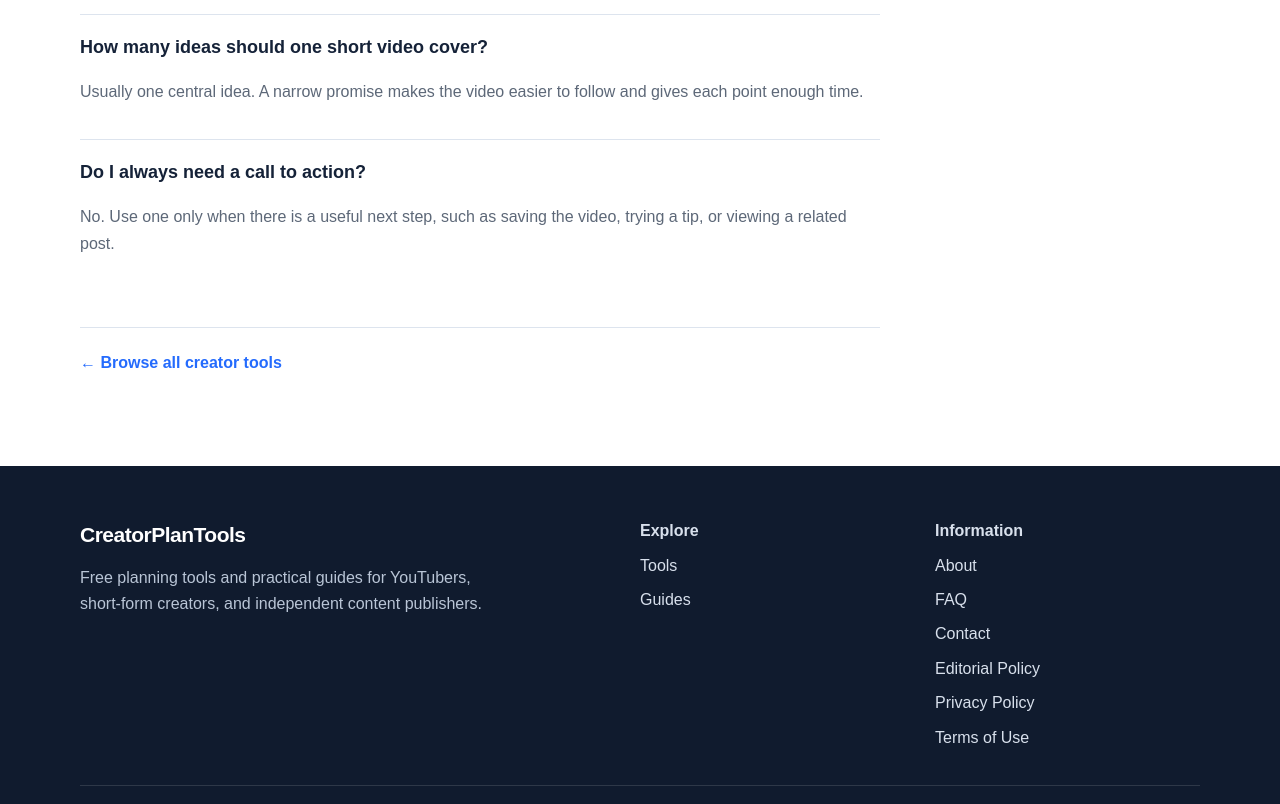
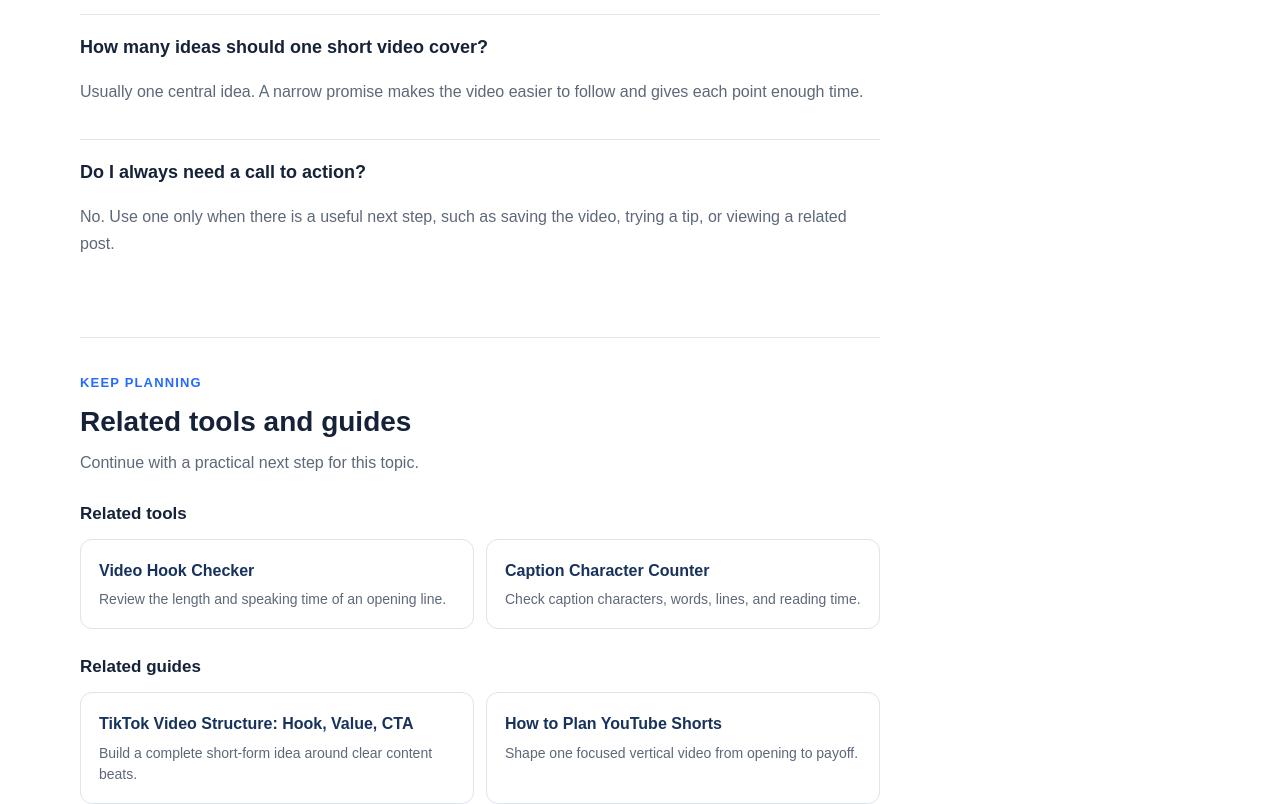
Before and after one commit to SODMAN2/creatorplantools, a Next.js app: page /tools/tiktok-video-planner in a window 1280 px wide. Shown: the part 1540-2344 px from the top of the page. Built offline with nearby package versions, Linux system fonts and the light colour scheme.

Commit message:
Add topic-specific related content links

```diff
--- a/app/globals.css
+++ b/app/globals.css
@@ -2,6 +2,11 @@
 .title-counts.hook-counts{grid-template-columns:repeat(3,1fr)}
 .hook-input{min-height:190px;resize:vertical}
 .tool-note{margin:14px 0 0;color:var(--muted);font-size:14px}
+.related-content{margin-top:46px;padding:34px 0 10px!important;border-top:1px solid var(--line)}
+.related-heading{margin-bottom:24px}.related-heading h2,.content .related-heading h2,.guide-content .related-heading h2{margin:6px 0 4px;font-size:28px}.related-heading p{margin:0;color:var(--muted)}
+.related-group{margin-top:24px}.related-group h3{margin:0 0 11px;font-size:17px}.related-grid{display:grid;grid-template-columns:repeat(2,minmax(0,1fr));gap:12px}
+.related-card{display:block;padding:18px;border:1px solid var(--line);border-radius:12px;background:#fff;transition:border-color .2s,box-shadow .2s,transform .2s}.related-card:hover{transform:translateY(-2px);border-color:#b7c9ef;box-shadow:0 8px 24px #1f355212}.related-card span{color:#17325c;font-weight:800;line-height:1.35}.related-card p,.guide-content .related-card p{margin:5px 0 0;color:var(--muted);font-size:14px;line-height:1.5}
+@media(max-width:600px){.related-content{margin-top:36px;padding-top:28px!important}.related-grid{grid-template-columns:1fr}.related-card{padding:16px}}
 @media(max-width:760px){.title-counts.hook-counts{grid-template-columns:1fr}}
 
 /* Homepage */
--- a/components/GuideLayout.js
+++ b/components/GuideLayout.js
@@ -1,4 +1,6 @@
 import Link from 'next/link';
+import RelatedContent from './RelatedContent';
+import { getRelatedForGuide } from './relatedContentData';
 
 export default function GuideLayout({ guide }) {
   return <article className="guide-page">
@@ -26,6 +28,7 @@ export default function GuideLayout({ guide }) {
           <h2>Frequently asked questions</h2>
           {guide.faqs.map(([question, answer]) => <div className="faq" key={question}><h3>{question}</h3><p>{answer}</p></div>)}
         </section>
+        <RelatedContent related={getRelatedForGuide(guide.slug)} />
         <div className="back-link"><Link href="/guides">← Browse all creator guides</Link></div>
       </div>
     </div>
--- /dev/null
+++ b/components/RelatedContent.js
@@ -0,0 +1,26 @@
+import Link from 'next/link';
+
+function RelatedGroup({ title, items }) {
+  return <div className="related-group">
+    <h3>{title}</h3>
+    <div className="related-grid">
+      {items.map((item) => <Link className="related-card" href={item.href} key={item.href}>
+        <span>{item.label}</span>
+        <p>{item.description}</p>
+      </Link>)}
+    </div>
+  </div>;
+}
+
+export default function RelatedContent({ related }) {
+  if (!related) return null;
+  return <section className="related-content" aria-labelledby="related-content-title">
+    <div className="related-heading">
+      <div className="eyebrow">Keep planning</div>
+      <h2 id="related-content-title">Related tools and guides</h2>
+      <p>Continue with a practical next step for this topic.</p>
+    </div>
+    <RelatedGroup title="Related tools" items={related.tools} />
+    <RelatedGroup title="Related guides" items={related.guides} />
+  </section>;
+}
--- a/components/ToolLayout.js
+++ b/components/ToolLayout.js
@@ -1,2 +1,5 @@
 import Link from 'next/link';
-export default function ToolLayout({eyebrow,title,intro,tool,explanation,steps,faqs,children}){return <div className="page"><div className="wrap"><nav className="breadcrumbs" aria-label="Breadcrumb"><Link href="/tools">Tools</Link><span aria-hidden="true">/</span><span>{title}</span></nav><div className="page-head"><div className="eyebrow">{eyebrow}</div><h1>{title}</h1><p className="muted">{intro}</p></div><div className="tool"><div className="panel">{tool}</div><aside className="panel"><h2>What this tool does</h2><p className="muted">{explanation}</p><p><strong>Free to use.</strong> Your entries stay in your browser and are not saved.</p></aside></div><div className="content"><h2>How to use this tool</h2><ol className="steps">{steps.map(x=><li key={x}>{x}</li>)}</ol>{children}<h2>Frequently asked questions</h2>{faqs.map(([q,a])=><div className="faq" key={q}><h3>{q}</h3><p className="muted">{a}</p></div>)}<div className="back-link"><Link href="/tools">← Browse all creator tools</Link></div></div></div></div>}
+import RelatedContent from './RelatedContent';
+import { getRelatedForTool } from './relatedContentData';
+
+export default function ToolLayout({eyebrow,title,intro,tool,explanation,steps,faqs,children}){return <div className="page"><div className="wrap"><nav className="breadcrumbs" aria-label="Breadcrumb"><Link href="/tools">Tools</Link><span aria-hidden="true">/</span><span>{title}</span></nav><div className="page-head"><div className="eyebrow">{eyebrow}</div><h1>{title}</h1><p className="muted">{intro}</p></div><div className="tool"><div className="panel">{tool}</div><aside className="panel"><h2>What this tool does</h2><p className="muted">{explanation}</p><p><strong>Free to use.</strong> Your entries stay in your browser and are not saved.</p></aside></div><div className="content"><h2>How to use this tool</h2><ol className="steps">{steps.map(x=><li key={x}>{x}</li>)}</ol>{children}<h2>Frequently asked questions</h2>{faqs.map(([q,a])=><div className="faq" key={q}><h3>{q}</h3><p className="muted">{a}</p></div>)}<RelatedContent related={getRelatedForTool(title)} /><div className="back-link"><Link href="/tools">← Browse all creator tools</Link></div></div></div></div>}
--- /dev/null
+++ b/components/relatedContentData.js
@@ -0,0 +1,72 @@
+const tools = {
+  script: ['YouTube Script Length Calculator', '/tools/youtube-script-length-calculator', 'Estimate a word-count target from runtime and speaking pace.'],
+  title: ['YouTube Title Length Checker', '/tools/youtube-title-length-checker', 'Review a title\'s length, word count, and readability.'],
+  description: ['YouTube Description Length Checker', '/tools/youtube-description-length-checker', 'Check the length, opening, and structure of a description.'],
+  planner: ['TikTok Video Planner', '/tools/tiktok-video-planner', 'Map a short video\'s hook, value, call to action, and timing.'],
+  hashtags: ['Hashtag Counter', '/tools/hashtag-counter', 'Count, clean, and review social media hashtags.'],
+  caption: ['Caption Character Counter', '/tools/caption-character-counter', 'Check caption characters, words, lines, and reading time.'],
+  hook: ['Video Hook Checker', '/tools/video-hook-checker', 'Review the length and speaking time of an opening line.'],
+  voiceover: ['Voiceover Duration Calculator', '/tools/voiceover-duration-calculator', 'Estimate how long a finished script may take to narrate.'],
+  revenue: ['YouTube Revenue Calculator', '/tools/youtube-revenue-calculator', 'Explore cautious scenarios using views and your own RPM.'],
+  engagement: ['Engagement Rate Calculator', '/tools/engagement-rate-calculator', 'Calculate interactions relative to views or followers.'],
+  watchTime: ['Watch Time Calculator', '/tools/watch-time-calculator', 'Convert views and average duration into total watch time.'],
+};
+
+const guides = {
+  script: ['How Long Should a YouTube Script Be?', '/guides/how-long-should-a-youtube-script-be', 'Choose a script length for your format, visuals, and pace.'],
+  checklist: ['YouTube Video Planning Checklist', '/guides/youtube-video-planning-checklist', 'Work through the idea, script, visuals, packaging, and review.'],
+  descriptions: ['How to Write Better Video Descriptions', '/guides/how-to-write-better-video-descriptions', 'Write clear summaries, chapters, links, credits, and disclosures.'],
+  hooks: ['How to Write a Video Hook', '/guides/how-to-write-a-video-hook', 'Open with a relevant promise and earn the viewer\'s attention.'],
+  shorts: ['How to Plan YouTube Shorts', '/guides/how-to-plan-youtube-shorts', 'Shape one focused vertical video from opening to payoff.'],
+  tiktok: ['TikTok Video Structure: Hook, Value, CTA', '/guides/tiktok-video-structure', 'Build a complete short-form idea around clear content beats.'],
+  voiceover: ['Voiceover Pacing for Videos', '/guides/voiceover-pacing-for-videos', 'Plan understandable narration with purposeful pauses.'],
+  facelessVideo: ['How to Plan a Faceless YouTube Video', '/guides/how-to-plan-a-faceless-youtube-video', 'Coordinate narration, research, visuals, and production.'],
+  facelessChannel: ['How to Plan Content for a Faceless Channel', '/guides/how-to-plan-content-for-a-faceless-channel', 'Build useful content pillars and a sustainable workflow.'],
+  professional: ['Make Faceless Content Look Professional', '/guides/how-to-make-faceless-content-look-professional', 'Improve visual consistency, audio, sourcing, and quality control.'],
+  broll: ['How to Plan B-Roll for Videos', '/guides/how-to-plan-b-roll-for-videos', 'Turn an outline into a purposeful supporting shot list.'],
+  calendar: ['Simple Content Calendar for Creators', '/guides/content-calendar-for-creators', 'Organise ideas and production around real capacity.'],
+  posting: ['How Often Should Creators Post?', '/guides/how-often-should-creators-post', 'Choose a publishing rhythm you can maintain without rushing.'],
+  batch: ['How to Batch Create Content', '/guides/how-to-batch-create-content', 'Group compatible tasks while protecting quality.'],
+  repurpose: ['Turn One Video Idea Into Multiple Posts', '/guides/how-to-turn-one-video-idea-into-many-posts', 'Adapt one useful idea across formats without making duplicates.'],
+};
+
+const toolMap = {
+  'YouTube Script Length Calculator': [['voiceover', 'hook'], ['script', 'checklist']],
+  'YouTube Title Length Checker': [['description', 'script'], ['checklist', 'hooks']],
+  'YouTube Description Length Checker': [['title', 'script'], ['descriptions', 'checklist']],
+  'TikTok Video Planner': [['hook', 'caption'], ['tiktok', 'shorts']],
+  'Hashtag Counter': [['caption', 'engagement'], ['descriptions', 'calendar']],
+  'Caption Character Counter': [['hashtags', 'hook'], ['descriptions', 'repurpose']],
+  'Video Hook Checker': [['planner', 'caption'], ['hooks', 'tiktok']],
+  'Voiceover Duration Calculator': [['script', 'hook'], ['voiceover', 'broll']],
+  'YouTube Revenue Calculator': [['watchTime', 'engagement'], ['checklist', 'posting']],
+  'Engagement Rate Calculator': [['watchTime', 'revenue'], ['posting', 'calendar']],
+  'Watch Time Calculator': [['engagement', 'revenue'], ['checklist', 'tiktok']],
+};
+
+const guideMap = {
+  'how-long-should-a-youtube-script-be': [['script', 'voiceover'], ['voiceover', 'checklist']],
+  'how-to-plan-a-faceless-youtube-video': [['voiceover', 'hook'], ['broll', 'professional']],
+  'voiceover-pacing-for-videos': [['voiceover', 'script'], ['broll', 'facelessVideo']],
+  'tiktok-video-structure': [['planner', 'hook'], ['shorts', 'hooks']],
+  'content-calendar-for-creators': [['planner', 'voiceover'], ['batch', 'posting']],
+  'how-to-write-a-video-hook': [['hook', 'planner'], ['tiktok', 'shorts']],
+  'youtube-video-planning-checklist': [['script', 'title'], ['broll', 'descriptions']],
+  'how-to-plan-b-roll-for-videos': [['voiceover', 'script'], ['facelessVideo', 'professional']],
+  'how-to-make-faceless-content-look-professional': [['voiceover', 'description'], ['facelessVideo', 'facelessChannel']],
+  'how-often-should-creators-post': [['planner', 'voiceover'], ['calendar', 'batch']],
+  'how-to-plan-youtube-shorts': [['planner', 'hook'], ['hooks', 'tiktok']],
+  'how-to-write-better-video-descriptions': [['description', 'title'], ['checklist', 'repurpose']],
+  'how-to-batch-create-content': [['voiceover', 'planner'], ['calendar', 'posting']],
+  'how-to-turn-one-video-idea-into-many-posts': [['planner', 'caption'], ['calendar', 'shorts']],
+  'how-to-plan-content-for-a-faceless-channel': [['voiceover', 'hook'], ['facelessVideo', 'professional']],
+};
+
+const item = ([label, href, description]) => ({ label, href, description });
+function resolve(mapping) {
+  if (!mapping) return null;
+  return { tools: mapping[0].map((key) => item(tools[key])), guides: mapping[1].map((key) => item(guides[key])) };
+}
+
+export const getRelatedForTool = (title) => resolve(toolMap[title]);
+export const getRelatedForGuide = (slug) => resolve(guideMap[slug]);
```
